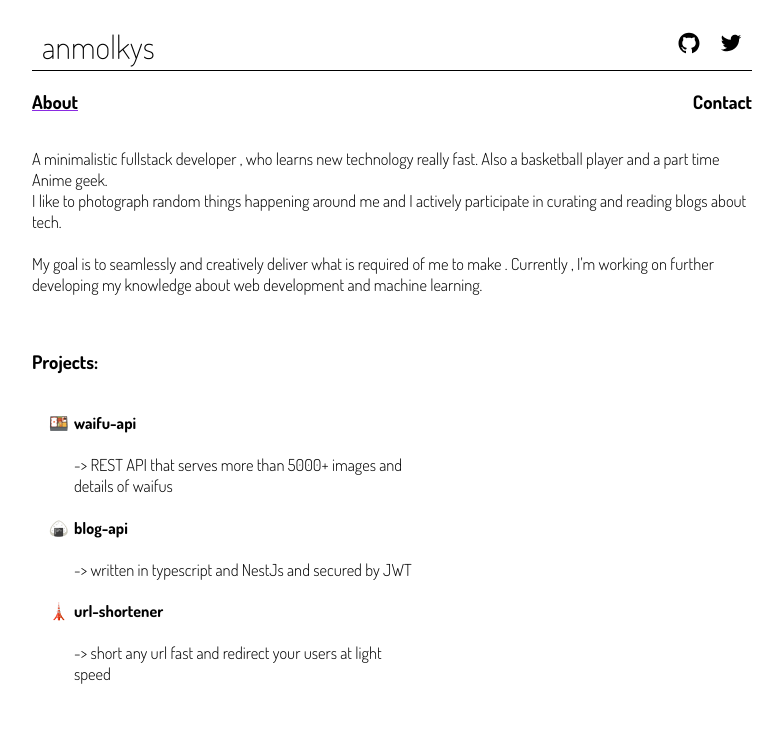
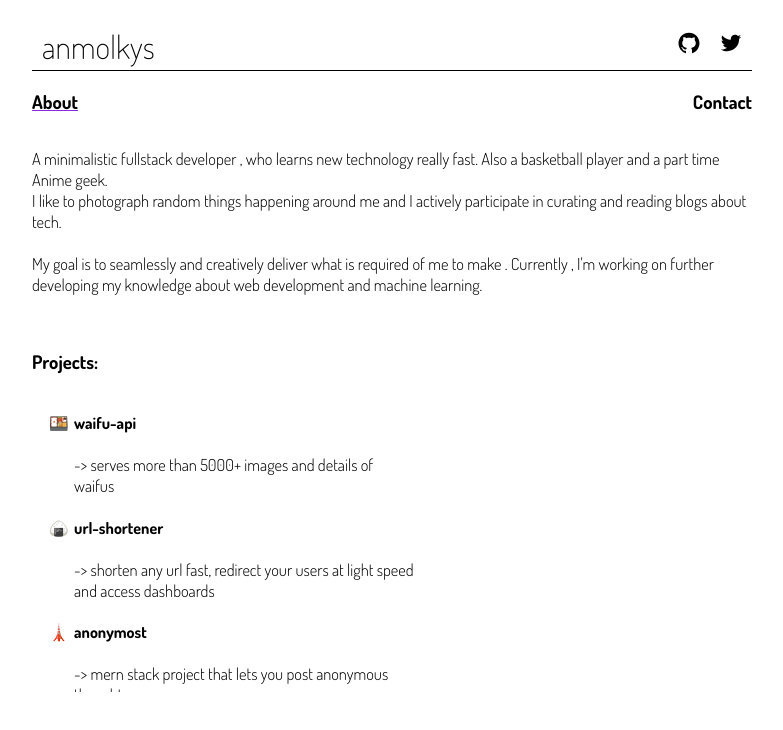
Before and after one commit to anmolkys/portfolio, a React (Create React App) app: page / in a window 1280 px wide. Shown: the top 730 px of the page, without its empty margins (248-1031 px from the left). Built offline with nearby package versions, Linux system fonts and the light colour scheme.

Commit message:
Update App.js

```diff
--- a/src/App.js
+++ b/src/App.js
@@ -5,17 +5,12 @@ function App() {
   const projects = [
     {
       title:"waifu-api",
-      desc:"-> REST API that serves more than 5000+ images and details of waifus",
+      desc:"-> serves more than 5000+ images and details of waifus",
       link:"https://waifu.anmolkys.in"
     },
     {
-      title:"blog-api",
-      desc:"-> written in typescript and NestJs and secured by JWT",
-      link:"https://github.com/anmolkys/nestjs-blogapi"
-    },
-    {
       title:"url-shortener",
-      desc:"-> short any url fast and redirect your users at light speed",
+      desc:"-> shorten any url fast, redirect your users at light speed and access dashboards",
       link:"https://www.url.anmolkys.in"
     },
     {
@@ -23,16 +18,16 @@ function App() {
       desc:"-> mern stack project that lets you post anonymous thoughts",
       link:"https://anonymost.netlify.app/"
     },
+        {
+      title:"Tiny Devin",
+      desc:"-> deeplearning model that writes code for you by searching the Internet",
+      link:"https://github.com/anmolkys/TinyDevin"
+    },
     {
       title:"notes-app",
       desc:"-> stay organized by making notes and todos",
       link:"https://anmolkys.github.io/Notes/"
     },
-    {
-      title:"military-aircraft-classifier",
-      desc:"-> ml model to classify 50+ variants of military aircraft",
-      link:"https://github.com/anmolkys/Military-Aircraft-Classifier"
-    }
   ];
 
   return (
```
